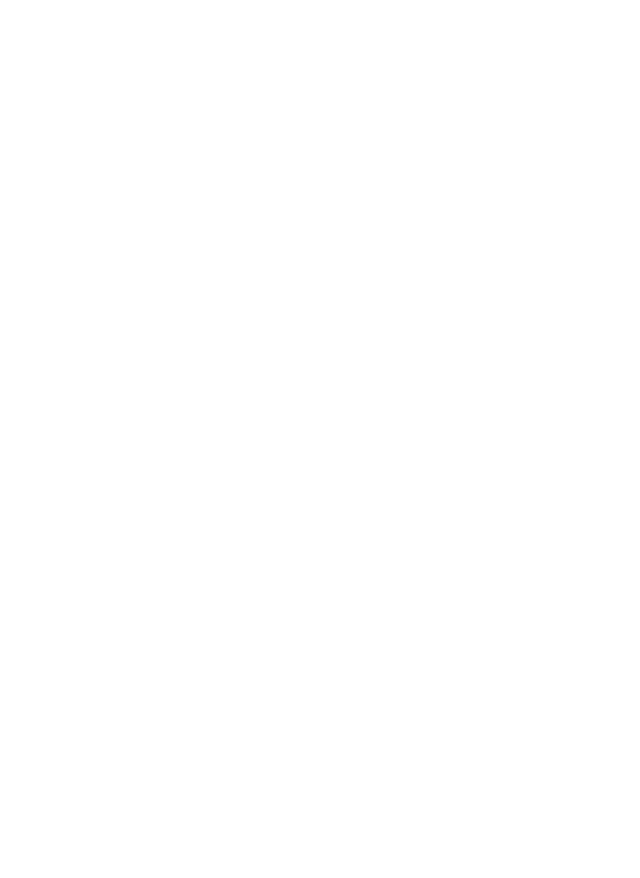
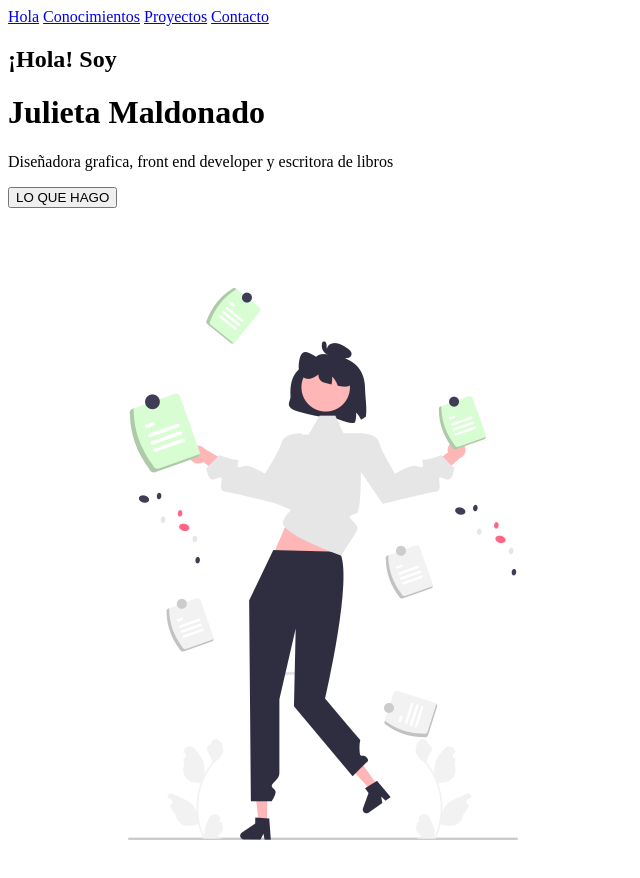
Before and after one commit to JulietaMaldonado/ADA-Portafolio, a plain HTML site: page index.html in a window 1280 px wide. Shown: the whole page, without its empty margins (0-640 px from the left). Before the commit the page ends 800 px from the top, so only its background shows below. Drawn offline with Linux system fonts and the light colour scheme.

Commit message:
commit-3

```diff
--- a/index.html
+++ b/index.html
@@ -6,5 +6,25 @@
     <meta name="viewport" content="width=device-width, initial-scale=1.0" />
     <title>Julieta Maldonado - Portafolio</title>
   </head>
-  <body></body>
+  <body>
+    <nav>
+      <a href="enlaceGeneral" class="">Hola</a>
+      <a href="enlaceGeneral" class="">Conocimientos</a>
+      <a href="enlaceGeneral" class="">Proyectos</a>
+      <a href="enlaceColor" class="">Contacto</a>
+    </nav>
+
+    <div class="hola">
+      <div class="textoColumna">
+        <h2>¡Hola! Soy</h2>
+        <h1>Julieta Maldonado</h1>
+        <p>Diseñadora grafica, front end developer y escritora de libros</p>
+
+        <button class="loquehago">LO QUE HAGO</button>
+      </div>
+      <div class="imagenIconicaColumna">
+        <img src="Imagenes/lluvia-de-ideas.png" alt="Lluvia de Ideas" />
+      </div>
+    </div>
+  </body>
 </html>
```
Also changed, not shown: Estilos/styles-celular.css (added), Estilos/styles.css (added), Imagenes/lluvia-de-ideas.png (added).
